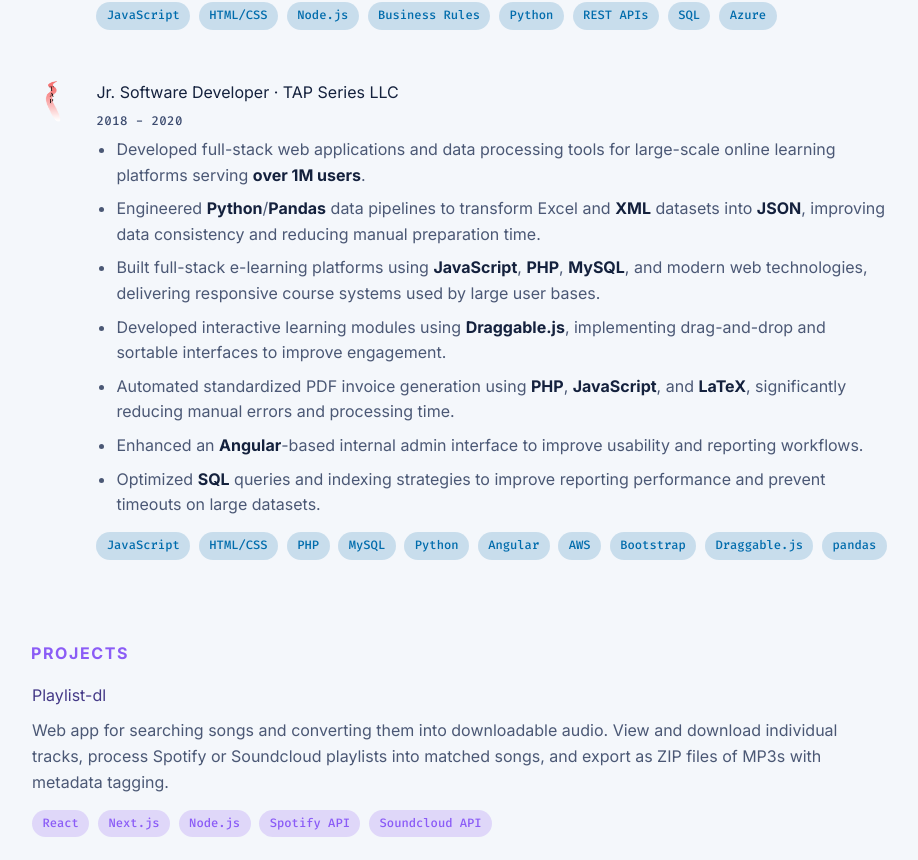
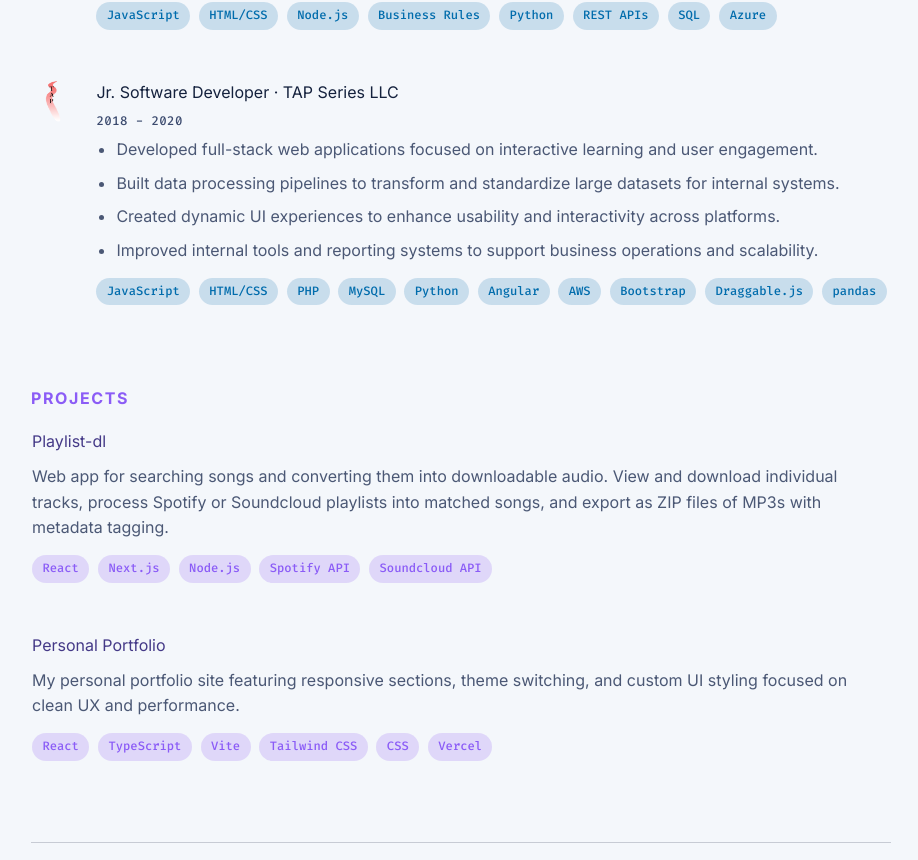
Before and after one commit to kurtluu/portfolio, a React (Vite) app in the folder react-ts-site/: page / in a window 1280 px wide. Shown: the part 1515-2375 px from the top of the page, without its empty margins (179-1097 px from the left). Built offline with nearby package versions, Linux system fonts and the light colour scheme.

Commit message:
Update TAP Series experience description

```diff
--- a/react-ts-site/src/App.tsx
+++ b/react-ts-site/src/App.tsx
@@ -63,13 +63,10 @@ const timeline: TimelineItem[] = [
     company: "TAP Series LLC",
     logoUrl: tapLogo,
     description: [
-      "Developed full-stack web applications and data processing tools for large-scale online learning platforms serving over 1M users.",
-      "Engineered Python/Pandas data pipelines to transform Excel and XML datasets into JSON, improving data consistency and reducing manual preparation time.",
-      "Built full-stack e-learning platforms using JavaScript, PHP, MySQL, and modern web technologies, delivering responsive course systems used by large user bases.",
-      "Developed interactive learning modules using Draggable.js, implementing drag-and-drop and sortable interfaces to improve engagement.",
-      "Automated standardized PDF invoice generation using PHP, JavaScript, and LaTeX, significantly reducing manual errors and processing time.",
-      "Enhanced an Angular-based internal admin interface to improve usability and reporting workflows.",
-      "Optimized SQL queries and indexing strategies to improve reporting performance and prevent timeouts on large datasets.",
+      "- Developed full-stack web applications focused on interactive learning and user engagement.",
+      "- Built data processing pipelines to transform and standardize large datasets for internal systems.",
+      "- Created dynamic UI experiences to enhance usability and interactivity across platforms.",
+      "- Improved internal tools and reporting systems to support business operations and scalability.",
     ],
     tags: ["JavaScript", "HTML/CSS", "PHP", "MySQL", "Python", "Angular", "AWS", "Bootstrap", "Draggable.js", "pandas"],
   },
```
